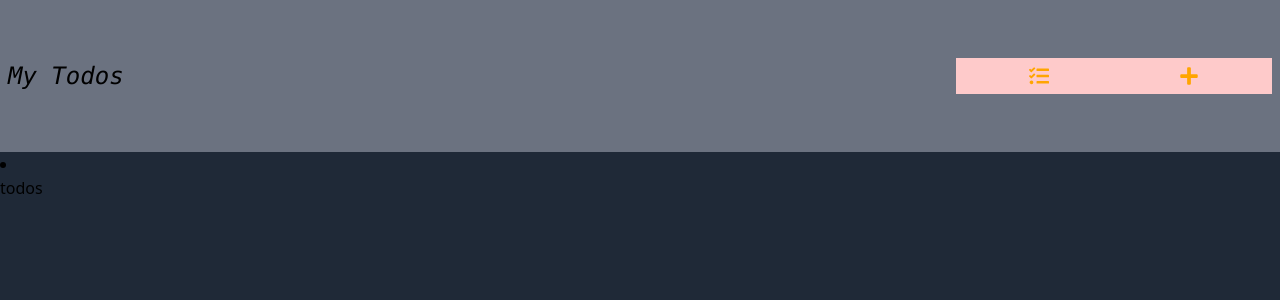
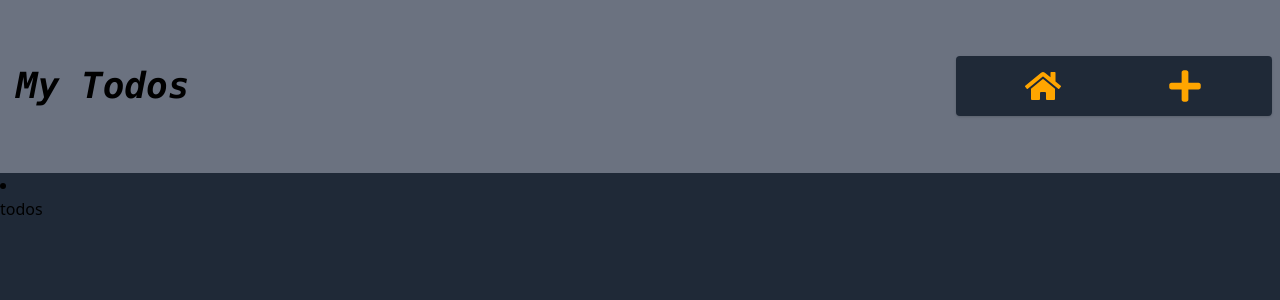
Before and after one commit to mreleftheros/react-todos, a React (Create React App) app: page /new in a window 1280 px wide. Shown: the top 300 px of the page. Built offline with nearby package versions, Linux system fonts and the light colour scheme.

Commit message:
Style NavLinks

```diff
--- a/src/components/NavLinks.jsx
+++ b/src/components/NavLinks.jsx
@@ -1,12 +1,12 @@
 import { Link } from "react-router-dom";
-import { FaTasks, FaPlus } from "react-icons/fa";
+import { FaHome, FaPlus } from "react-icons/fa";
 
 const NavLinks = () => {
   return (
-    <ul className="list-none flex bg-red-200 p-2 w-1/4 justify-around text-xl items-center">
+    <ul className="list-none flex bg-gray-800 rounded shadow py-3 px-4 w-1/4 justify-around text-4xl items-center">
       <li>
         <Link to="/">
-          <FaTasks color="orange" />
+          <FaHome color="orange" />
         </Link>
       </li>
       <li>
--- a/src/components/Navbar.jsx
+++ b/src/components/Navbar.jsx
@@ -4,7 +4,7 @@ const Navbar = ({ logoText }) => {
   return (
     <nav className="h-full flex justify-between items-center">
       <div>
-        <h2 className="font-mono text-2xl italic">{logoText}</h2>
+        <h2 className="font-mono text-4xl font-bold italic p-2">{logoText}</h2>
       </div>
       <NavLinks />
     </nav>
--- a/src/style.css
+++ b/src/style.css
@@ -594,6 +594,12 @@ video {
   display: none;
 }
 
+*, ::before, ::after {
+  --tw-ring-offset-shadow: 0 0 #0000;
+  --tw-ring-shadow: 0 0 #0000;
+  --tw-shadow: 0 0 #0000;
+}
+
 .row-span-6 {
   grid-row: span 6 / span 6;
 }
@@ -638,6 +644,10 @@ video {
   justify-content: space-around;
 }
 
+.rounded {
+  border-radius: 0.25rem;
+}
+
 .bg-gray-800 {
   --tw-bg-opacity: 1;
   background-color: rgba(31, 41, 55, var(--tw-bg-opacity));
@@ -653,8 +663,38 @@ video {
   background-color: rgba(254, 202, 202, var(--tw-bg-opacity));
 }
 
+.bg-gray-200 {
+  --tw-bg-opacity: 1;
+  background-color: rgba(229, 231, 235, var(--tw-bg-opacity));
+}
+
+.bg-gray-400 {
+  --tw-bg-opacity: 1;
+  background-color: rgba(156, 163, 175, var(--tw-bg-opacity));
+}
+
+.bg-gray-600 {
+  --tw-bg-opacity: 1;
+  background-color: rgba(75, 85, 99, var(--tw-bg-opacity));
+}
+
 .p-2 {
   padding: 0.5rem;
+}
+
+.py-2 {
+  padding-top: 0.5rem;
+  padding-bottom: 0.5rem;
+}
+
+.py-3 {
+  padding-top: 0.75rem;
+  padding-bottom: 0.75rem;
+}
+
+.px-4 {
+  padding-left: 1rem;
+  padding-right: 1rem;
 }
 
 .font-mono {
@@ -671,6 +711,15 @@ video {
   line-height: 2rem;
 }
 
+.text-4xl {
+  font-size: 2.25rem;
+  line-height: 2.5rem;
+}
+
+.font-bold {
+  font-weight: 700;
+}
+
 .italic {
   font-style: italic;
 }
@@ -679,3 +728,8 @@ video {
   --tw-text-opacity: 1;
   color: rgba(219, 39, 119, var(--tw-text-opacity));
 }
+
+.shadow {
+  --tw-shadow: 0 1px 3px 0 rgba(0, 0, 0, 0.1), 0 1px 2px 0 rgba(0, 0, 0, 0.06);
+  box-shadow: var(--tw-ring-offset-shadow, 0 0 #0000), var(--tw-ring-shadow, 0 0 #0000), var(--tw-shadow);
+}
```
